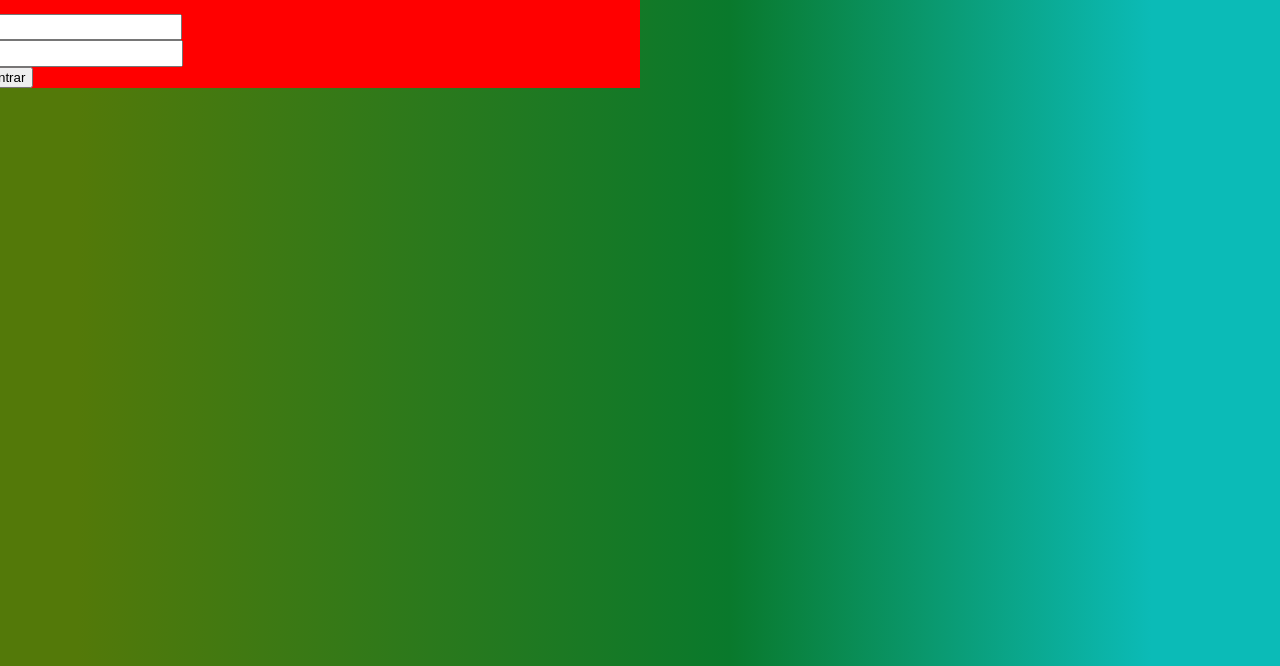
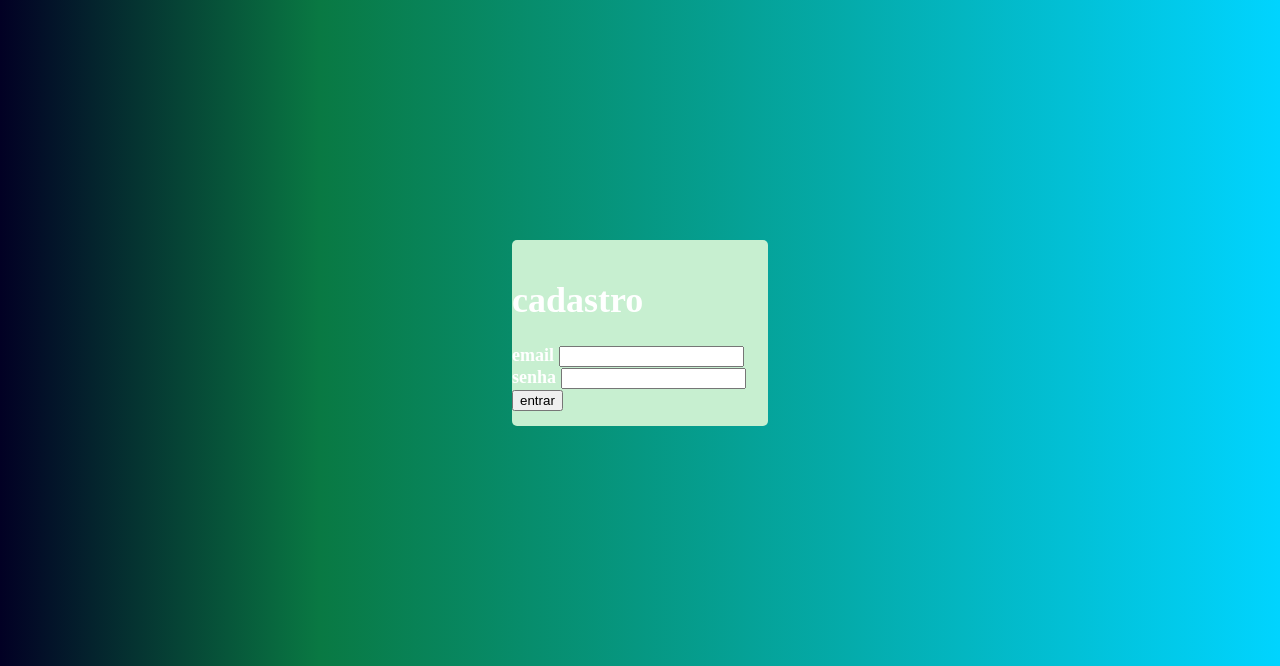
Before and after one commit to Ed59d/trabalho, a PHP site: page / in a window 1280 px wide. Shown: the top 666 px of the page. Run offline with PHP 8.4, Linux system fonts and the light colour scheme.

Commit message:
v2
continua

```diff
--- /dev/null
+++ b/login.php
@@ -0,0 +1,6 @@
+<?php
+function gerarhash($senha){
+    $hash=password_hash($senha,PASSWORD_DEFAULT);
+    return $hash;
+}
+?>
--- a/style.css
+++ b/style.css
@@ -1,23 +1,20 @@
-body{
-    background: rgb(83,121,9);
-    background: linear-gradient(90deg, rgba(83,121,9,1) 6%, rgba(9,121,44,1) 57%, rgba(11,187,183,1) 90%);
-    text-align: center;
-}
-
-
-
-
-div{
-    background-color: red;
-    top: 50%;
-    left: 50%;
-    transform: translate(-50%,-50%);
+body {
+    background: rgb(2,0,36);
+background: linear-gradient(90deg, rgba(2,0,36,1) 0%, rgba(9,121,67,1) 25%, rgba(0,212,255,1) 100%);
 
 }
 
- input{
-    box-sizing: content-box;
-    padding-left: 10%;
-    padding-top: 0.5%;
-
- }
+div {
+    width:20%;
+    padding: 15px 0;
+    background: #c7efd0;
+    color: white;
+    font-weight: bold;
+    font-size: 18px;
+    border: none;
+    border-radius: 5px;
+    margin: 0  auto;
+    position: absolute;
+    top: 30%;
+    left: 40%;
+}
```
Also changed, not shown: conexao.php (+7 -1 lines), form.php (added, +18 -0 lines).
